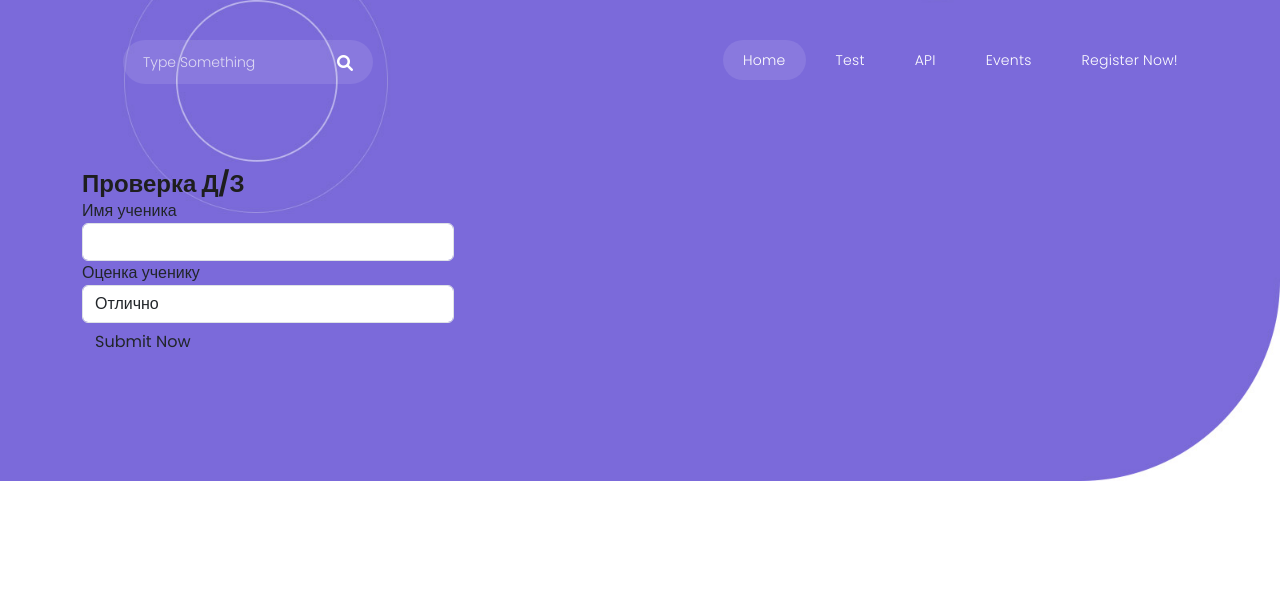
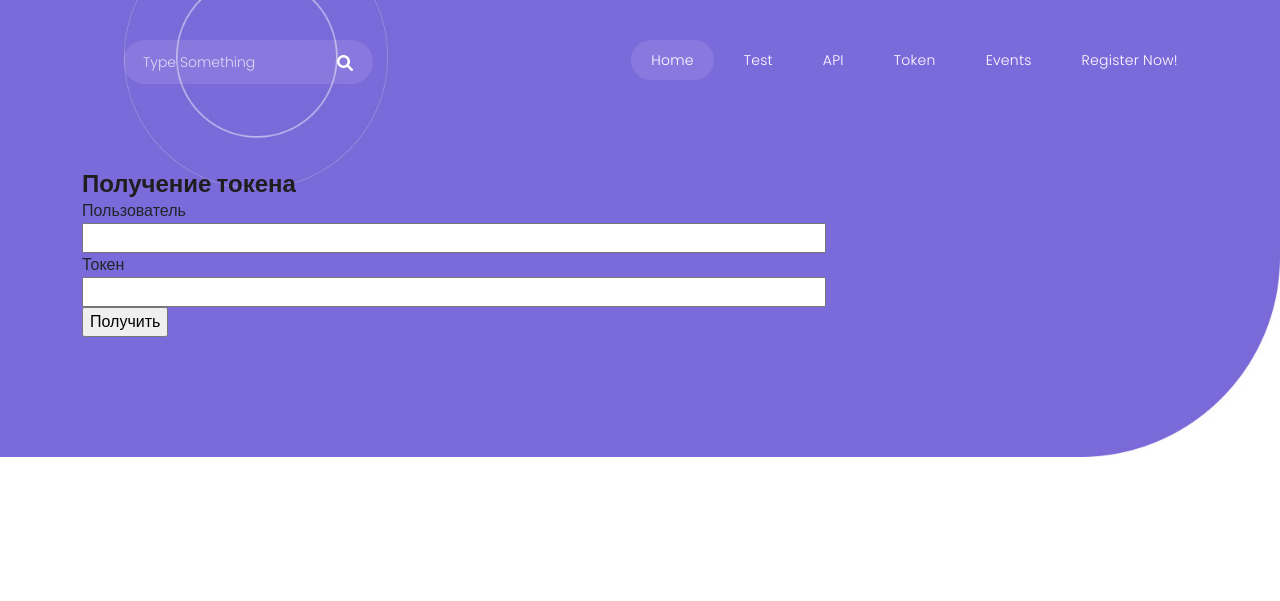
Before and after one commit to DrHy6yC/Django_example, a Django app: template app/get_token/templates/get_token/get_token.html in a window 1280 px wide. Shown: the top 601 px of the page. Run offline with Django 4.2, Linux system fonts and the light colour scheme; the template is opened without the code that fills it, so the values that code supplies are empty; some libraries are stand-ins or nearby versions.

Commit message:
Создаю получение токена для пользователей

```diff
--- a/app/api/urls.py
+++ b/app/api/urls.py
@@ -18,6 +18,7 @@ router.register(r'user', views.UserViewSet)
 router.register(r'user_quize', views.UserQuizeViewSet)
 router.register(r'user_answer', views.UserAnswerViewSet)
 
+app_name = 'api'
 
 urlpatterns = [
     path('api/', include(router.urls)),
--- a/app/app/urls.py
+++ b/app/app/urls.py
@@ -17,6 +17,8 @@ Including another URLconf
 from django.contrib import admin
 from django.urls import path, include
 
+from rest_framework.authtoken import views
+
 from api import urls
 
 
@@ -24,6 +26,7 @@ urlpatterns = [
     path('admin/', admin.site.urls),
     path('', include('main.urls', namespace='main')),
     path('auth/', include('social_django.urls', namespace='social')),
+    path('get_token/', include('get_token.urls', namespace='token')),
 ]
 
 urlpatterns += urls.urlpatterns
--- a/app/get_token/templates/get_token/get_token.html
+++ b/app/get_token/templates/get_token/get_token.html
@@ -3,25 +3,16 @@
 {% block content %}
   <form>
     <h4>
-      Проверка Д/З
+      Получение токена
     </h4>
     <div class="form-row ">
       <div class="form-group col-lg-4">
-        <label for="inputStudentName">Имя ученика </label>
-        <input type="text" class="form-control" id="inputStudentName" placeholder="">
+        <label for="inputUser">Пользователь </label>
+        <input type="text" class="my-input-text" id="inputUser" placeholder="" value="{{ user.username }} " size="50">
+        <label for="inputToken">Токен </label>
+        <input type="text" class="my-input-text" id="inputToken" readonly placeholder="" value="{{ token }}"  size="50">
+        <input type="button"id='inputGet' value="Получить">
       </div>
-      <div class="form-group col-lg-4">
-        <label for="inputRatingStudent">Оценка ученику</label>
-        <select name="" class="form-control wide" id="inputRatingStudent">
-          <option value="Awesome ">Отлично </option>
-          <option value="Good ">Хорошо </option>
-          <option value="Satisfactorily ">Удовлетворительно </option>
-          <option value="Not satisfactory ">Не удовлетворительно </option>
-        </select>
-      </div>
-    </div>
-    <div class="btn-box">
-      <button type="submit" class="btn ">Submit Now</button>
     </div>
   </form>
 {% endblock  %}
--- a/app/get_token/urls.py
+++ b/app/get_token/urls.py
@@ -20,8 +20,6 @@ from get_token import views
 
 app_name = 'get_token'
 
-
 urlpatterns = [
-    # path('', views.index, name='index'),
-    # path('test/', views.test, name='test'),
+    path('', views.get_token, name='index'),
 ]
--- a/app/templates/base.html
+++ b/app/templates/base.html
@@ -60,10 +60,10 @@
                     <!-- ***** Serach Start ***** -->
                     <!-- ***** Menu Start ***** -->
                     <ul class="nav">
-                      <li class="scroll-to-section"><a href="#top" class="active">Home</a></li>
+                      <li class="scroll-to-section"><a href="{% url "main:index" %}" class="active">Home</a></li>
                       <li class="scroll-to-section"><a href="{% url "main:test" %}">Test</a></li>
                       <li class="scroll-to-section"><a href="{% url "api-root" %}">API</a></li>
-                      {% comment %} <li class="scroll-to-section"><a href="{% url "token" %}">Token</a></li> {% endcomment %}
+                      <li class="scroll-to-section"><a href="{% url "token:index" %}">Token</a></li>
                       <li class="scroll-to-section"><a href="#events">Events</a></li>
                       <li class="scroll-to-section"><a href="#contact">Register Now!</a></li>
                   </ul>
```
Also changed, not shown: app/get_token/views.py (+10 -6 lines), app/main/templates/main/test.html (+1 -37 lines).
